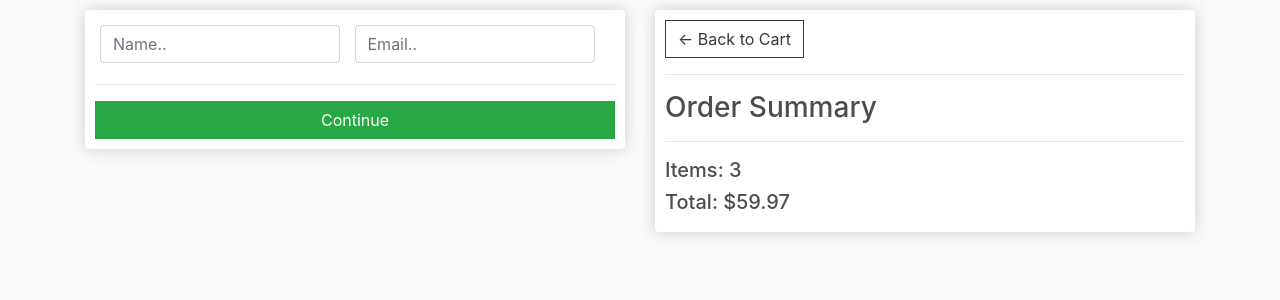
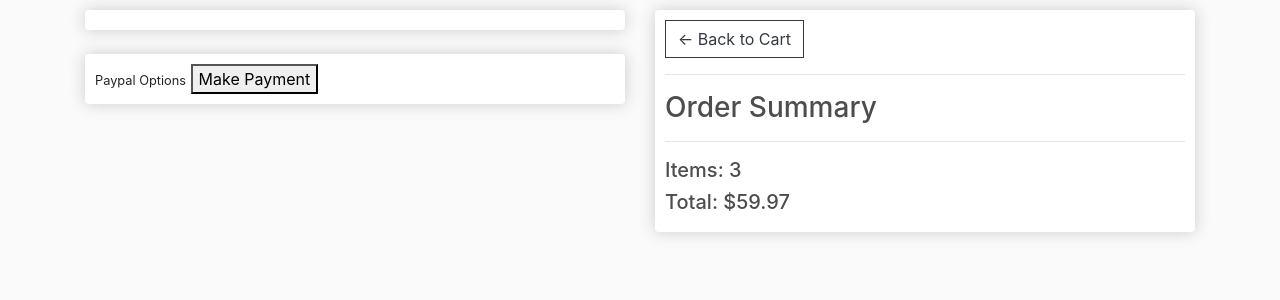
Before and after one commit to aaradhya15/Ecomm, a Django app: template ecomm/store/templates/store/checkout.html in a window 1280 px wide. Shown: the part 57-357 px from the top of the page. Run offline with Django 4.2, Linux system fonts and the light colour scheme; the template is opened without the code that fills it: values that come from a table or form of the project are taken from there, others are empty; a user stored in the database is signed in; data comes from the database, SQL or seed files in the repository; both versions use the stored data as it was after the commit; some libraries are stand-ins or nearby versions.

Commit message:
Added payment button

```diff
--- a/ecomm/store/templates/store/checkout.html
+++ b/ecomm/store/templates/store/checkout.html
@@ -39,6 +39,7 @@
             <br>
             <div class="box-element hidden" id="payment-info">
                 <small>Paypal Options</small>
+                <button id="make-payment">Make Payment</button>
             </div>
 
         </div>
@@ -67,5 +68,35 @@
         if(shipping=='False'){
             document.getElementById('shipping-info').innerHTML = ''
         }
+
+        if(user!='AnonymousUser'){
+            //hide name and email if registered user
+            document.getElementById('user-info').innerHTML = ''
+        }
+
+        if(shipping == 'False' && user!='AnonymousUser'){
+            //hide entire form if digital product and signed in user
+            document.getElementById('form-wrapper').innerHTML = ''
+            document.getElementById('payment-info').classList.remove('hidden')
+        }
+
+        //adding paypal options
+        var form = document.getElementById('form')
+        form.addEventListener('submit', function(e){
+            e.preventDefault()
+            console.log('Form submitted...')
+            document.getElementById('form-button').classList.add('hidden')
+            document.getElementById('payment-info').classList.remove('hidden')
+
+        })
+        document.getElementById('make-payment').addEventListener('click', function(e){
+            submitFormData()
+        })
+
+        function submitFormData(){
+            console.log('Payment button clicked')
+        }
+
+
     </script>
 {% endblock content %}
```
Also changed, not shown: ecomm/db.sqlite3.
